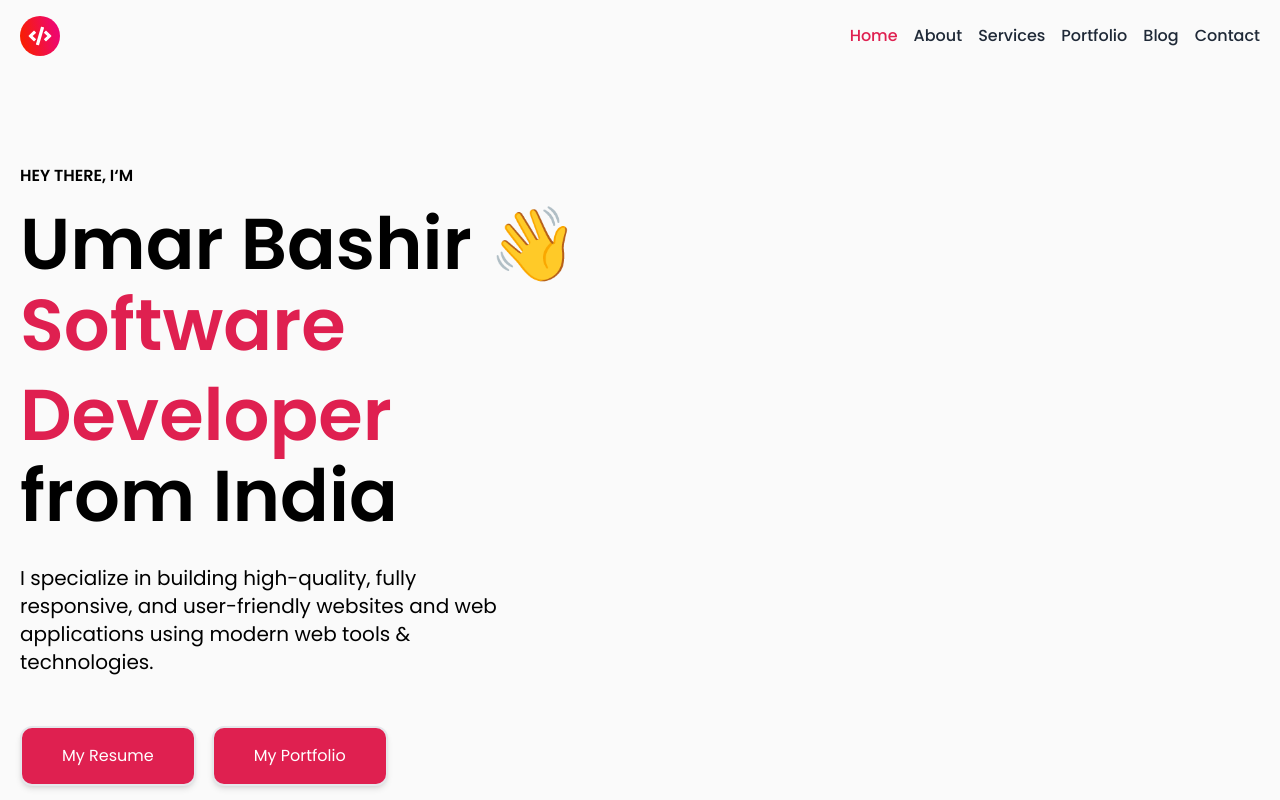
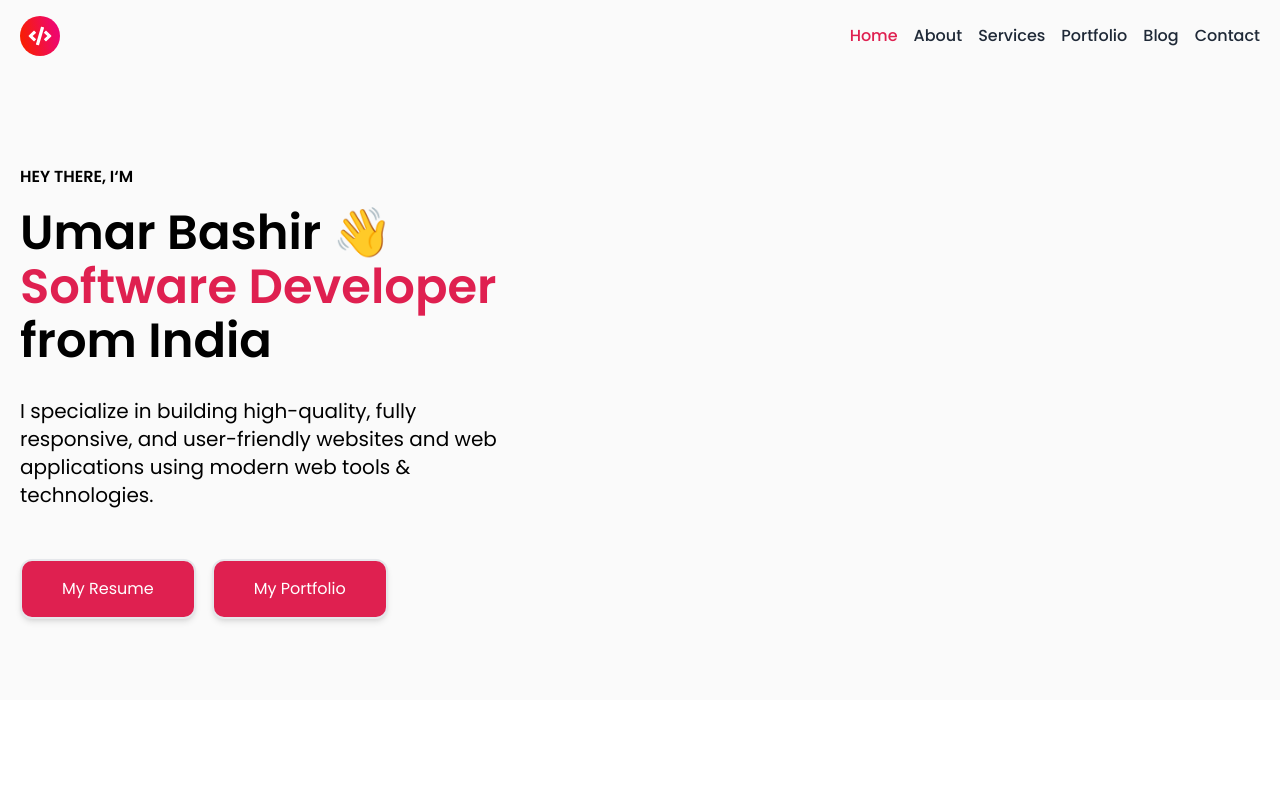
Before and after one commit to umarbashirr/umarbashir.com, a Next.js app: page / in a window 1280 px wide. Shown: the top 800 px of the page. Built offline with nearby package versions, Linux system fonts and the light colour scheme.

Commit message:
layout issue resolved

```diff
--- a/app/layout.tsx
+++ b/app/layout.tsx
@@ -1,3 +1,5 @@
+import { Analytics } from "@vercel/analytics/react";
+
 import { Metadata, Viewport } from "next";
 import { Poppins } from "next/font/google";
 import { Footer, Header } from "../components";
@@ -19,7 +21,6 @@ export const metadata: Metadata = {
     "software developer, web developer, web designer, react developer, nextjs developer, jamstack developer, full stack developer, front end developer, back end developer, web developer in srinagar, web developer in india, web developer in kashmir, web developer in jammu and kashmir, web developer in srinagar, web developer in kashmir, web developer in jammu and kashmir, web developer in srinagar, web developer in kashmir, web developer in jammu and kashmir, web developer in srinagar, web developer in kashmir, web developer in jammu and kashmir, web developer in srinagar, web developer in kashmir, web developer in jammu and kashmir, web developer in srinagar, web developer in kashmir, web developer in jammu and kashmir, web developer in srinagar, web developer in kashmir, web developer in jammu and kashmir, web developer in srinagar, web developer in kashmir, web developer in jammu and kashmir, web developer in srinagar, web developer in kashmir, web developer in jammu and kashmir",
   authors: [{ name: "Umar Bashir Rather", url: "https://umarbashir.com" }],
   robots: { index: true, follow: true },
-  viewport: { width: "device-width", initialScale: 1 },
   applicationName: "Umar Bashir Portfolio",
   alternates: {
     canonical: `https://umarbashir.com`,
@@ -29,6 +30,8 @@ export const metadata: Metadata = {
 
 export const viewport: Viewport = {
   themeColor: "#ffffff",
+  viewportFit: "auto",
+  initialScale: 1,
 };
 
 const poppin = Poppins({
@@ -48,6 +51,7 @@ export default function RootLayout({
     <html lang="en">
       <GoogleAnalytics GTM_ID={process.env.GTM_ID!} />
       <body>
+        <Analytics />
         <SpeedInsights />
         <Facebook />
         <noscript
--- a/components/HomeComponents/HeroBanner.tsx
+++ b/components/HomeComponents/HeroBanner.tsx
@@ -3,22 +3,20 @@ import React from "react";
 
 const HeroBanner = () => {
   return (
-    <section
-      className="hero bg-[#fafafa] lg:h-screen w-full pt-20"
-      id="heroSection"
-    >
+    <section className="hero bg-[#fafafa] h-full w-full pt-20" id="heroSection">
       <div className="container  mx-auto px-5 h-full w-full grid lg:grid-cols-2 items-center">
         <div className="py-20">
-          <h1 className="uppercase text-base font-bold py-1 inline-flex rounded-xl mb-4">
+          <span className="uppercase text-base font-bold py-1 inline-flex rounded-xl mb-4">
             Hey there, I&lsquo;m
-          </h1>
-          <h2 className="text-5xl md:text-7xl font-bold mb-8 leading-tight up">
+          </span>
+          <h1 className="text-3xl md:text-5xl font-bold mb-8 leading-tight up">
             Umar Bashir 👋
             <span className="text-dark-primary-color leading-tight inline-block">
               Software Developer
             </span>{" "}
+            <br />
             from India
-          </h2>
+          </h1>
           <p className="text-base md:text-xl w-[80%] leading-9">
             I specialize in building high-quality, fully responsive, and
             user-friendly websites and web applications using modern web tools &
```
